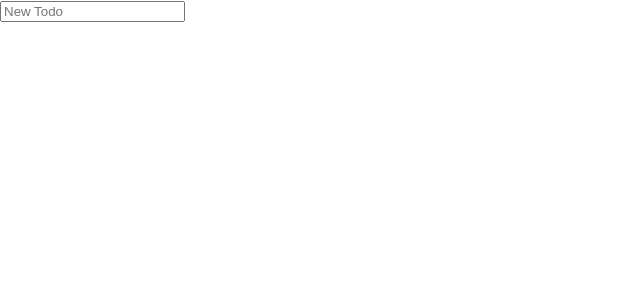
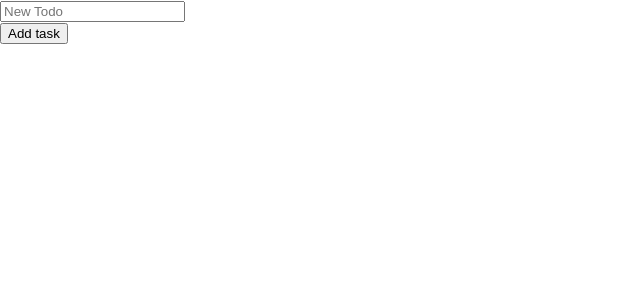
Before and after one commit to KatsiarynaTserashenka/TodoList, a React (Create React App) app in the folder todo-list/: page / in a window 1280 px wide. Shown: the top 300 px of the page, without its empty margins (0-640 px from the left). Built offline with nearby package versions, Linux system fonts and the light colour scheme.

Commit message:
feat: create Button

```diff
--- /dev/null
+++ b/todo-list/src/components/Button/Button.tsx
@@ -0,0 +1,17 @@
+import React, { FC } from 'react';
+
+interface IProps {
+  text: string;
+  onClick?: () => void;
+  deleteButton?: boolean;
+  filterButton?: boolean;
+  saveButton?: boolean;
+}
+
+const Button: FC<IProps> = (props) => {
+  const { text } = props;
+
+  return <button>{text}</button>;
+};
+
+export default Button;
--- /dev/null
+++ b/todo-list/src/components/Button/index.ts
@@ -0,0 +1,3 @@
+import Button from './Button';
+
+export default Button;
--- a/todo-list/src/components/TodoList/TodoList.tsx
+++ b/todo-list/src/components/TodoList/TodoList.tsx
@@ -1,11 +1,13 @@
 import React from 'react';
 import TodoItem from 'components/TodoItem';
 import Input from 'components/Input';
+import Button from 'components/Button';
 
 const TodoList = () => {
   return (
     <div data-testid="todo-container">
       <Input />
+      <Button text="Add task" />
       <TodoItem />
     </div>
   );
```
Also changed, not shown: todo-list/src/components/Button/Button.css (added), todo-list/src/components/Input/index.ts (renamed from todo-list/src/components/Input/index.tsx), todo-list/src/components/TodoItem/index.ts (renamed from todo-list/src/components/TodoItem/index.tsx), todo-list/src/components/TodoList/index.ts (renamed from todo-list/src/components/TodoList/index.tsx).
